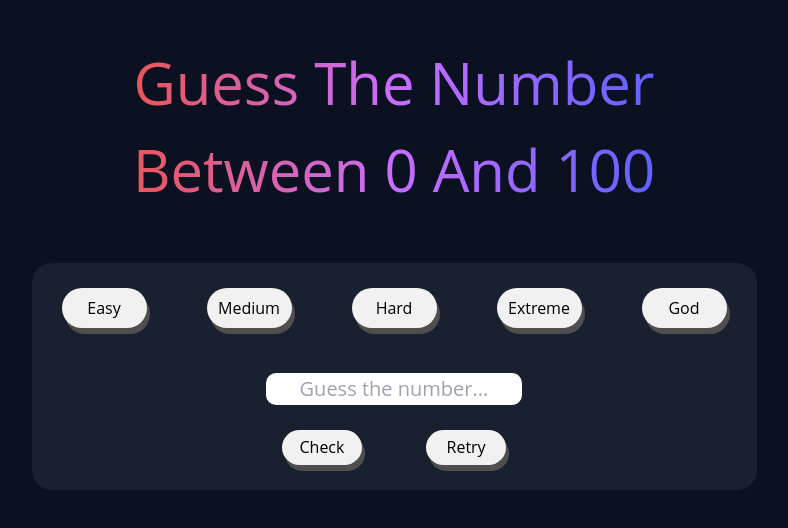
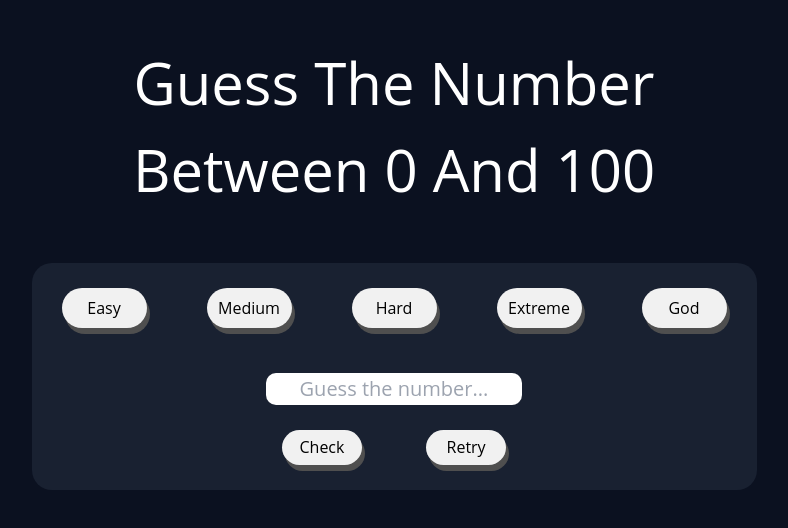
Before and after one commit to V3dantxD/GuessTheNumber, a plain HTML site: page index.html in a window 1280 px wide. Shown: the part 136-664 px from the top of the page, without its empty margins (246-1034 px from the left). Drawn offline with nearby package versions, Linux system fonts and the light colour scheme.

Commit message:
CSS Changes - 2

```diff
--- a/style.css
+++ b/style.css
@@ -5,10 +5,10 @@
     font-family: 'Open Sans';
 }
 .footer{
-    background-image: linear-gradient(to left , rgb(97, 97, 255), rgb(201, 109, 255), rgb(233, 86, 86));
+    /* background-image: linear-gradient(to left , rgb(97, 97, 255), rgb(201, 109, 255), rgb(233, 86, 86));
     color: transparent;
-    background-clip: text;
-    /* color: #fff; */
+    background-clip: text; */
+    color: #fff;
     font-size: 58px;
     text-align: center;
     padding-bottom: 50px;
```
